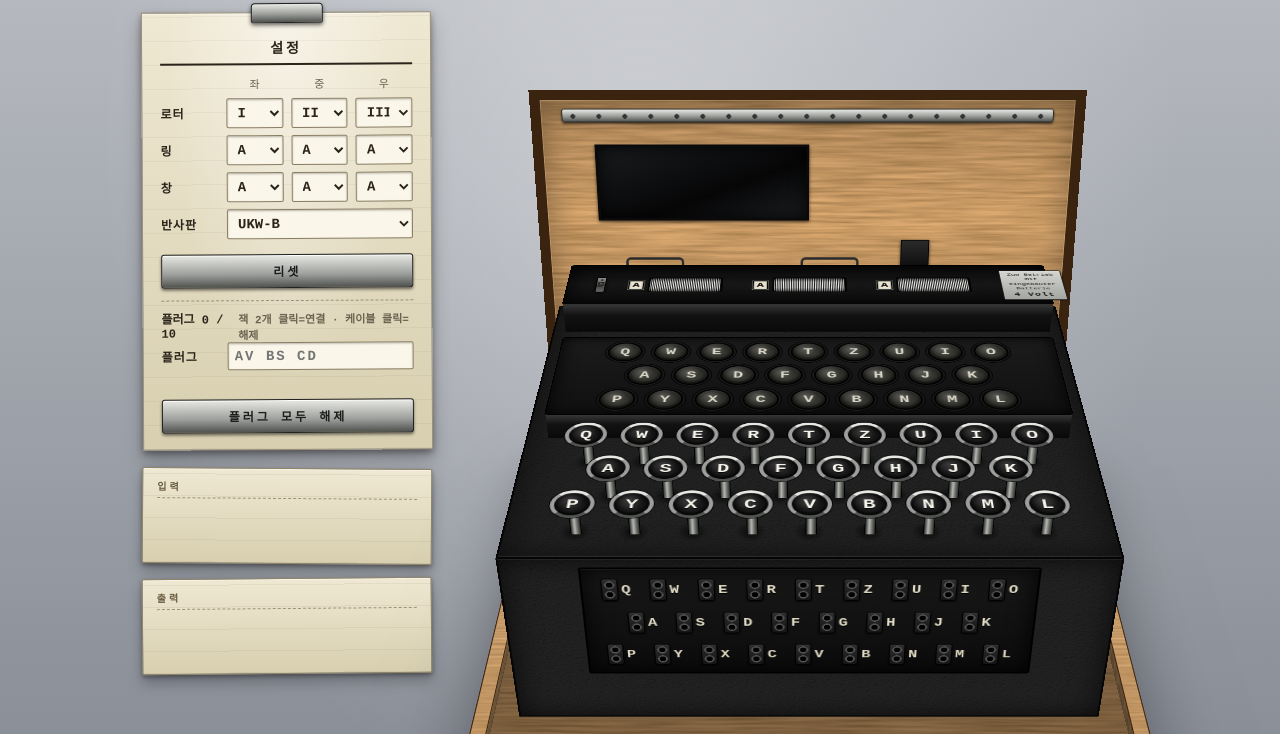
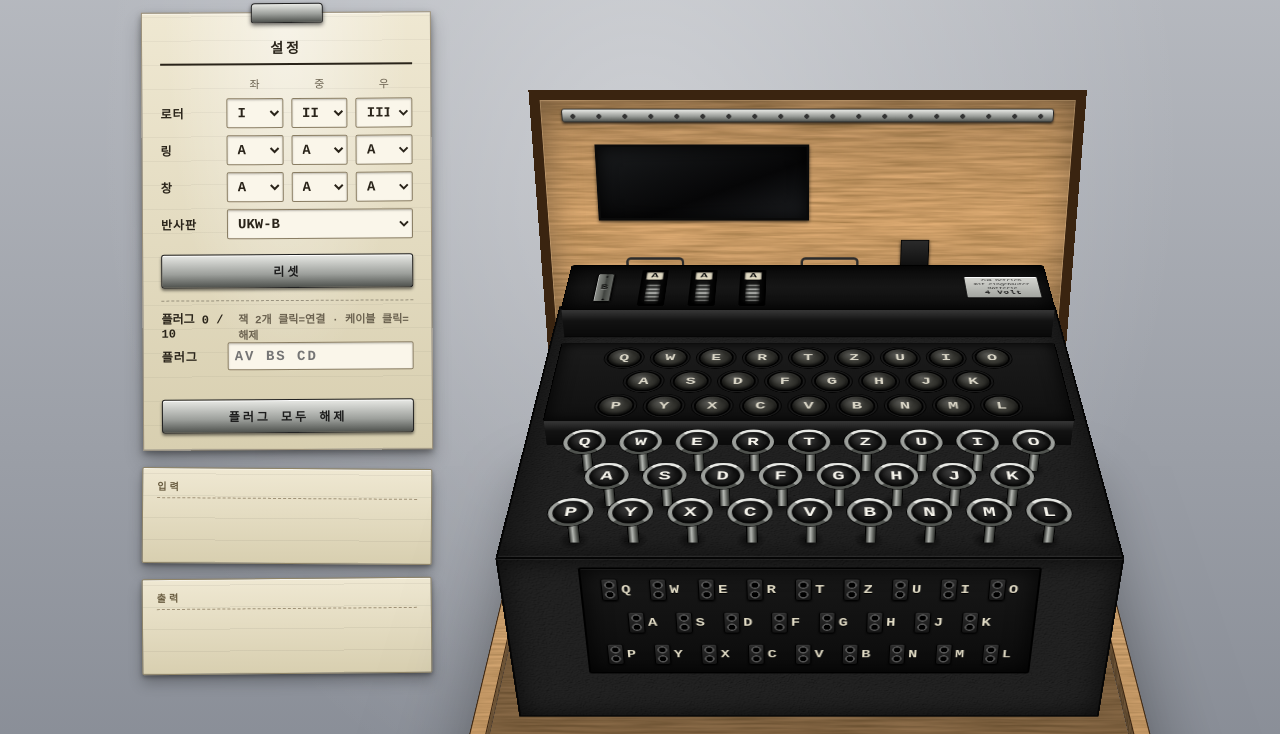
Before and after one commit to m1k-2y/enigma-simulator, a plain HTML site: page web/index.html in a window 1280 px wide. Shown: the part 66-800 px from the top of the page. Drawn offline with Linux system fonts and the light colour scheme.

Commit message:
style: slit-style rotor windows and fixed battery plate
Rotors are now narrow slits cut into the case, each holding the small
letter window and the serrated rim of the wheel, like the reference photo.
The battery plate is anchored at the bay's right edge so it no longer
overlaps the right rotor.

Co-Authored-By: Claude Fable 5.1 <noreply@anthropic.com>
Claude-Session: https://claude.ai/code/session_012kqzFhzUTMEefu3BJcNHkF

```diff
--- a/web/index.html
+++ b/web/index.html
@@ -475,87 +475,118 @@
 
   /* ---- rotor bay: highest step at the back of the body top ---- */
   .rotor-bay {
+    position: relative;
     height: 104px;
     margin: 0 0 14px;
     padding: 10px 16px 8px 32px;
     display: flex;
     align-items: center;
-    gap: 34px;
+    gap: 26px;
     background: linear-gradient(180deg, #0a0a0a, #161616 50%, #0c0c0c);
     border: 1px solid #000;
     border-radius: 3px;
     box-shadow: inset 0 0 26px rgba(0,0,0,0.95), inset 0 1px 0 rgba(255,255,255,0.08);
   }
-  /* reflector (UKW): fixed, thinner than a rotor, smooth face, no window; letter engraved */
+  /* reflector (UKW): fixed thin plate left of the slits, smooth face, no window; letter engraved */
   .ukw {
-    width: 30px;
-    height: 34px;
-    margin-right: -8px;
+    width: 20px;
+    height: 62px;
+    margin-right: 4px;
     display: flex;
     align-items: center;
     justify-content: center;
     font-family: var(--mono);
-    font-size: 15px;
+    font-size: 14px;
     font-weight: 700;
     color: #2a2b28;
     text-shadow: 0 1px 0 rgba(255,255,255,0.35), 0 -1px 0 rgba(0,0,0,0.9);
     background:
-      radial-gradient(circle at 5px 5px, #0a0a0a 0 1.2px, transparent 1.8px),
-      radial-gradient(circle at 25px 29px, #0a0a0a 0 1.2px, transparent 1.8px),
-      linear-gradient(180deg, #8c8f8a, #5d605b 45%, #3f423e 55%, #6a6d68);
+      radial-gradient(circle at 10px 6px, #0a0a0a 0 1.2px, transparent 1.8px),
+      radial-gradient(circle at 10px 56px, #0a0a0a 0 1.2px, transparent 1.8px),
+      linear-gradient(90deg, #8c8f8a, #5d605b 45%, #3f423e 55%, #6a6d68);
     border: 1px solid #000;
     border-radius: 3px;
     box-shadow:
-      inset 0 1px 0 rgba(255,255,255,0.35),
-      inset 0 -1px 0 rgba(0,0,0,0.7),
+      inset 1px 0 0 rgba(255,255,255,0.35),
+      inset -1px 0 0 rgba(0,0,0,0.7),
       0 1px 0 rgba(255,255,255,0.08),
       0 2px 4px rgba(0,0,0,0.9);
   }
+  /*
+   * rotor = narrow slit cut into the case. Inside the same slit: the small letter window at the far end,
+   * and below it the serrated rim of the wheel (the rest of the disc is hidden inside the case).
+   */
   .rotor {
+    position: relative;
+    width: 30px;
+    height: 80px;
+    padding: 4px 5px 5px;
     display: flex;
+    flex-direction: column;
     align-items: center;
-    gap: 5px;
+    gap: 4px;
+    background: linear-gradient(180deg, #000, #090909 18%, #090909 82%, #000);
+    border-radius: 3px;
+    box-shadow:
+      inset 0 3px 6px rgba(0,0,0,1),
+      inset 0 -2px 4px rgba(0,0,0,0.95),
+      inset 3px 0 4px rgba(0,0,0,0.95),
+      inset -3px 0 4px rgba(0,0,0,0.95),
+      0 1px 0 rgba(255,255,255,0.08);
   }
   .window {
-    width: 17px;
-    height: 20px;
+    position: static;
+    z-index: 1;
+    width: 20px;
+    height: 18px;
+    margin: 0;
+    flex: none;
     display: flex;
     align-items: center;
     justify-content: center;
     font-family: var(--mono);
-    font-size: 13px;
+    font-size: 14px;
     font-weight: 700;
     line-height: 1;
     color: #111;
-    background: #e9e3d0;
-    border: 1px solid #000;
-    border-radius: 1px;
-    box-shadow: inset 0 1px 2px rgba(0,0,0,0.8), 0 0 0 1px var(--chrome-3), 0 1px 0 1px var(--chrome-2);
+    background: #ddd6c0;
+    border: none;
+    border-radius: 2px;
+    box-shadow:
+      inset 0 2px 3px rgba(0,0,0,0.85),
+      inset 1px 0 1px rgba(0,0,0,0.5),
+      inset -1px 0 1px rgba(0,0,0,0.5),
+      0 0 0 1px rgba(0,0,0,0.9);
   }
+  /* the visible sliver of the wheel: a narrow band with fine teeth across it, curving away at both ends */
   .slot {
-    width: 84px;
-    height: 34px;
-    padding: 2px;
-    background: #050505;
-    border-radius: 4px;
-    box-shadow: inset 0 2px 5px rgba(0,0,0,1), 0 1px 0 rgba(255,255,255,0.08);
+    flex: 1;
+    width: 16px;
+    padding: 0;
+    background: transparent;
+    border-radius: 2px;
+    box-shadow: none;
   }
-  /* knurled thumbwheel: 2px pitch = 40 fine teeth across the 80px drum, light cylinder shading on top */
   .drum {
     width: 100%;
     height: 100%;
-    border-radius: 4px;
+    border-radius: 2px;
     background:
-      linear-gradient(180deg, rgba(0,0,0,0.55) 0%, rgba(0,0,0,0) 30%, rgba(0,0,0,0) 70%, rgba(0,0,0,0.55) 100%),
-      repeating-linear-gradient(90deg, #f2f3ef 0 1px, #1a1b19 1px 2px);
-    box-shadow: inset 0 0 3px rgba(0,0,0,0.9);
+      linear-gradient(180deg, rgba(0,0,0,0.9) 0%, rgba(0,0,0,0.3) 20%, rgba(255,255,255,0.14) 50%, rgba(0,0,0,0.3) 80%, rgba(0,0,0,0.9) 100%),
+      linear-gradient(90deg, rgba(0,0,0,0.55), rgba(0,0,0,0) 28%, rgba(0,0,0,0) 72%, rgba(0,0,0,0.55)),
+      repeating-linear-gradient(180deg, #d4d6d1 0 1.2px, #3a3c39 1.2px 3px);
+    box-shadow: inset 0 0 2px rgba(0,0,0,0.9);
   }
   .bay-plate {
-    margin-left: auto;
-    padding: 4px 8px;
+    position: absolute;
+    right: 10px;
+    top: 50%;
+    transform: translateY(-50%);
+    width: 84px;
+    padding: 3px 5px;
     font-family: var(--mono);
-    font-size: 8px;
-    line-height: 1.3;
+    font-size: 7px;
+    line-height: 1.25;
     color: #1d1d1d;
     text-align: center;
     background: linear-gradient(180deg, #d5d6d1, #a3a5a0);
@@ -563,7 +594,7 @@
     border-radius: 2px;
     box-shadow: inset 0 1px 0 #fff, 0 1px 2px rgba(0,0,0,0.8);
   }
-  .bay-plate b { display: block; font-size: 11px; letter-spacing: 1px; }
+  .bay-plate b { display: block; font-size: 10px; letter-spacing: 1px; }
 
   /* ---- tiers on the body top ---- */
   .tier {
```
